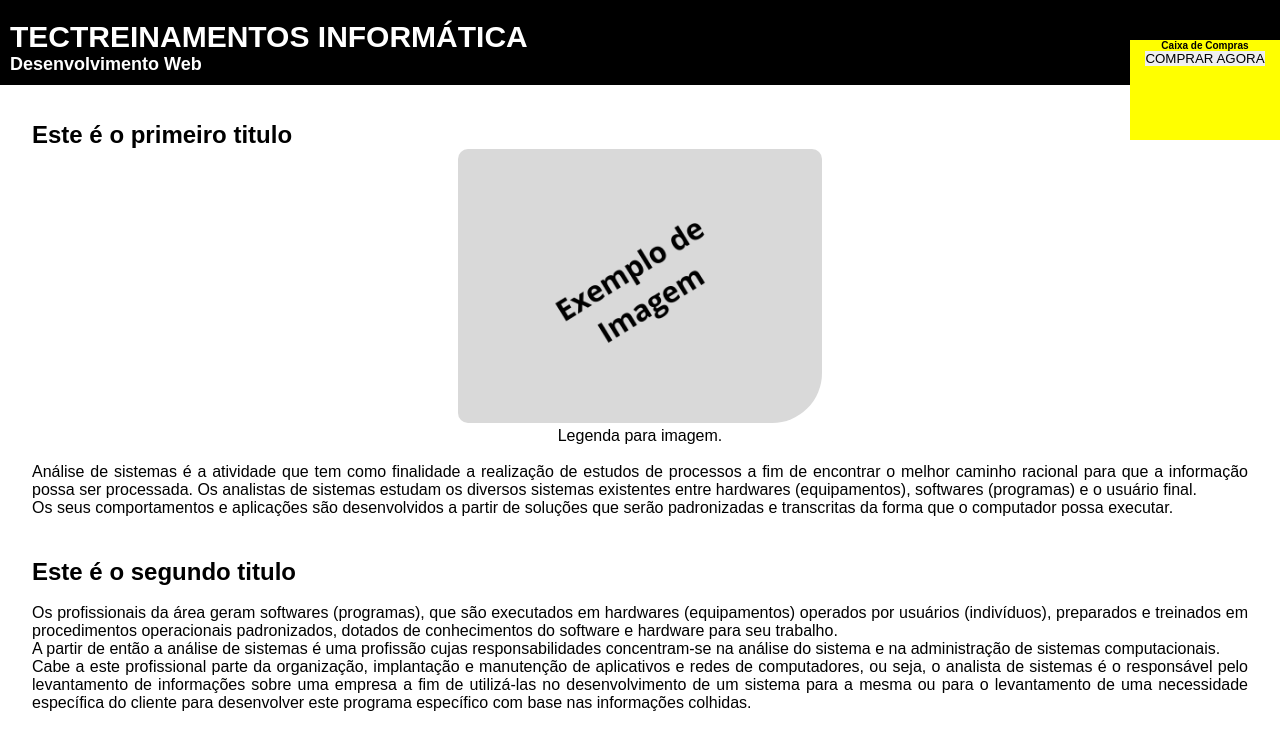
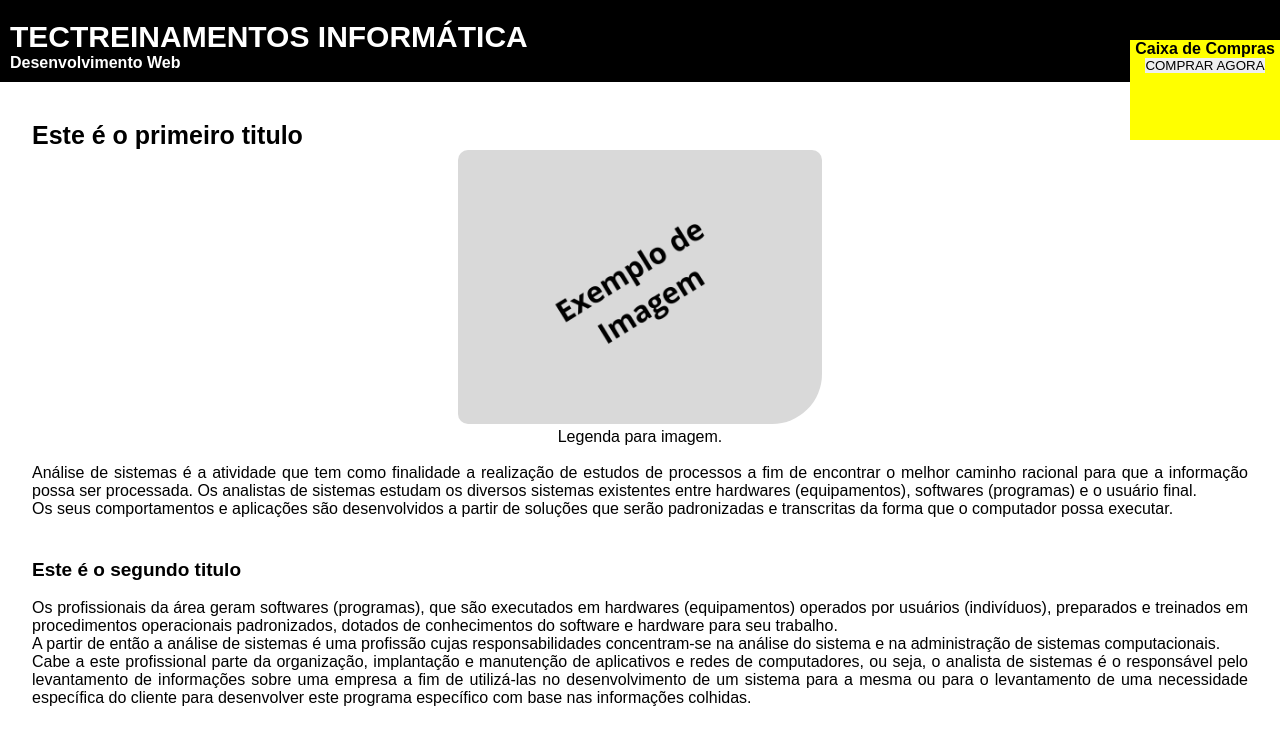
Before and after one commit to sousamarcelo/Projeto-Site-Responsivo, a plain HTML site: page index.html in a window 1280 px wide. Shown: the top 745 px of the page. Drawn offline with Linux system fonts and the light colour scheme.

Commit message:
34. Padronizando Títulos.

```diff
--- a/index.html
+++ b/index.html
@@ -48,8 +48,17 @@
 			max-width: 95%;
 			padding-top: 11rem;
 		}
+		h1{
+			font-size: 2.5rem;
+		}
+		h2{
+			font-size: 1.9rem;
+		}
 		h3{
 			font-size: 3rem;
+		}
+		h4{
+			font-size: 1.6rem;
 		}
 		figure{
 			text-align: center;
```
